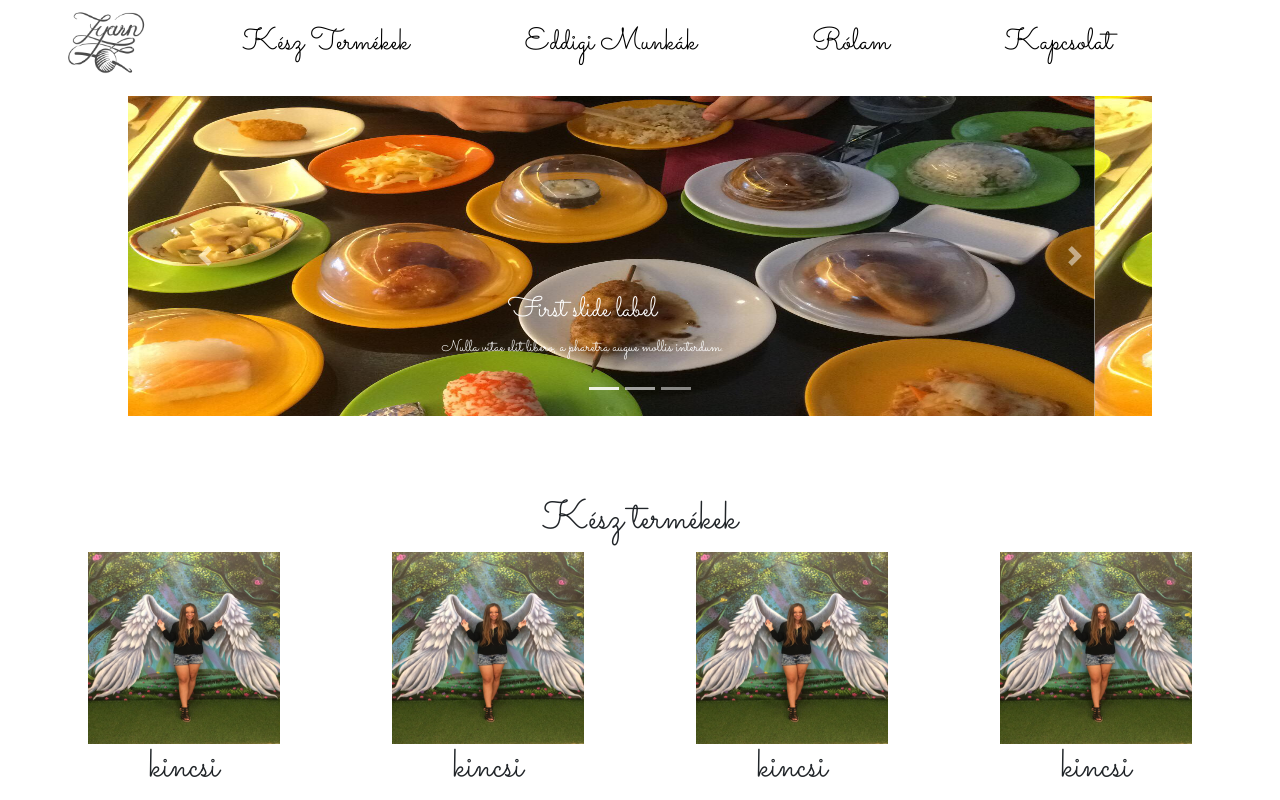
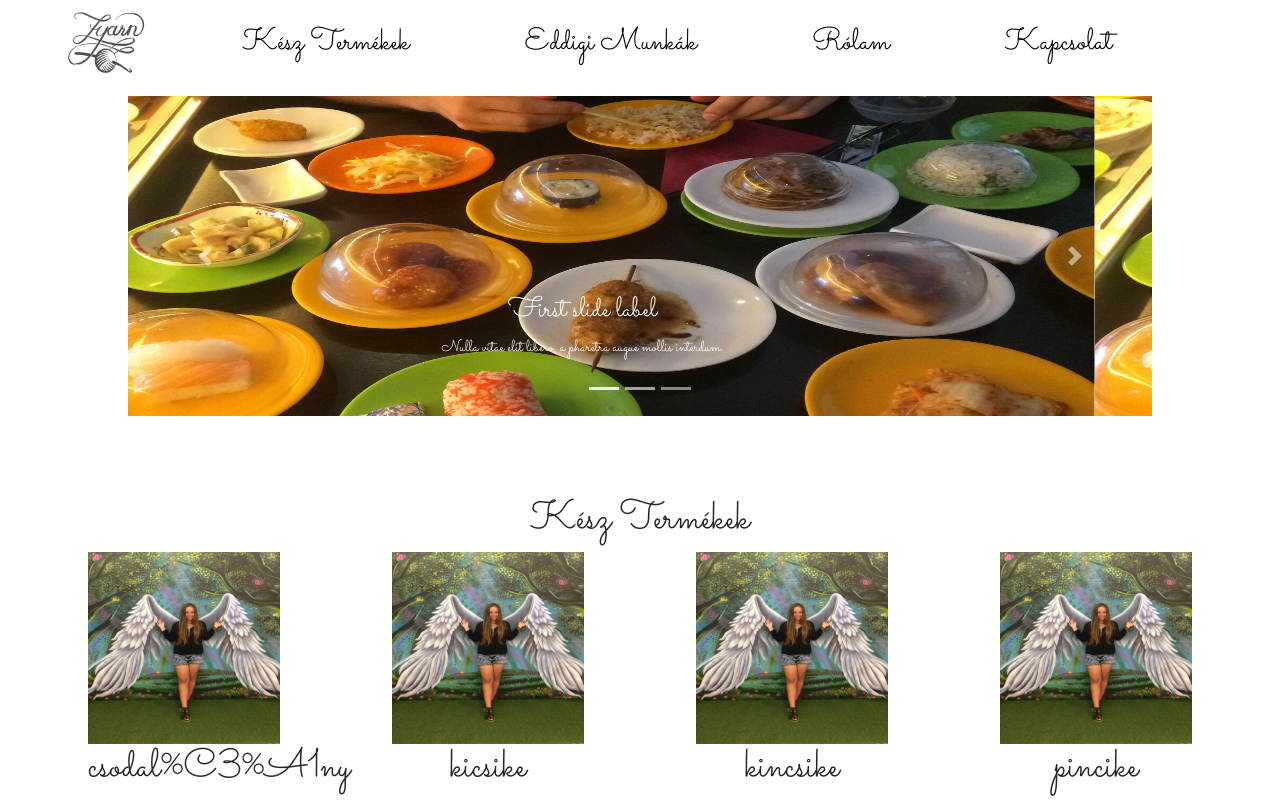
Before and after one commit to steven-trautmann/crochet-react-app, a React (Create React App) app: page / in a window 1280 px wide. Shown: the top 800 px of the page. Built offline with nearby package versions, Linux system fonts and the light colour scheme; no server answers.

Commit message:
solved to dynamically display the picture's name

```diff
--- a/src/component/DisplayPic.js
+++ b/src/component/DisplayPic.js
@@ -9,10 +9,14 @@ export default function DisplayPic(props) {
     width: ${props.pictureSquareDistance};
   `;
 
+  let sliceFrom = props.picture.lastIndexOf("/") + 1;
+  let sliceTo = props.picture.indexOf(".");
+  let pictureName = props.picture.slice(sliceFrom, sliceTo);
+
   return (
     <div style={{ width: props.pictureSquareDistance }}>
       <Img src={props.picture} alt="crochetProduct" />
-      <h1 style={{ textAlign: "center" }}>kincsi</h1>
+      <h1 style={{ textAlign: "center" }}>{pictureName}</h1>
     </div>
   );
 }
--- a/src/component/HomePage.js
+++ b/src/component/HomePage.js
@@ -37,7 +37,7 @@ export default function AllDefaultCities() {
       <MovingPicture />
 
       <div style={{ textAlign: "center", marginTop: "1rem" }}>
-        <h1>Kész termékek</h1>
+        <h1>Kész Termékek</h1>
       </div>
       <DisplayPictures pictures={finishedProducts}></DisplayPictures>
 
--- a/src/layout/Header.js
+++ b/src/layout/Header.js
@@ -126,6 +126,13 @@ export default function Header() {
 
   const toggleClasses = () => {
     let elements = document.getElementsByClassName("hamburger-menu");
+    if (elements[0] == null) {
+      //if the hamburger menu is displayed but the window resized to desktop
+      let mobileMenu = document.getElementById("mobile");
+      mobileMenu.classList.remove("hamburgerDropDown");
+      mobileMenu.classList.add("hamburgerDropDownDisquise");
+      fromMobile = false;
+    } else {
       elements[0].classList.toggle("animate");
       if (fromMobile === true) {
         let mobileMenu = document.getElementById("mobile");
@@ -135,6 +142,7 @@ export default function Header() {
         } else {
           mobileMenu.classList.remove("hamburgerDropDown");
           mobileMenu.classList.add("hamburgerDropDownDisquise");
+        }
       }
     }
   };
@@ -187,7 +195,7 @@ export default function Header() {
     top: 0;
     width: 100vw;
     height: 5rem;
-    z-index: 2;
+    z-index: 15;
     left: 0;
     text-align: center;
 
--- a/src/style/hamburgerMenu.scss
+++ b/src/style/hamburgerMenu.scss
@@ -140,9 +140,15 @@ ul {
   outline: none;
   border-radius: 20%;
   font-size: 1.5rem;
+  padding: 0.5rem !important;
 }
 
 .hamburgerNavItem:hover {
   color: black;
   background-color: lightgray;
 }
+
+.hamburgerNavItem:active {
+  color: black;
+  background-color: lightgray;
+}
--- a/src/style/navBar.css
+++ b/src/style/navBar.css
@@ -43,6 +43,7 @@
   padding: 1.3rem;
   padding-left: 3vw;
   outline: none;
+  z-index: 20;
 }
 
 .navItem:hover {
```
Lines whose indentation alone changed are shown as unchanged.
